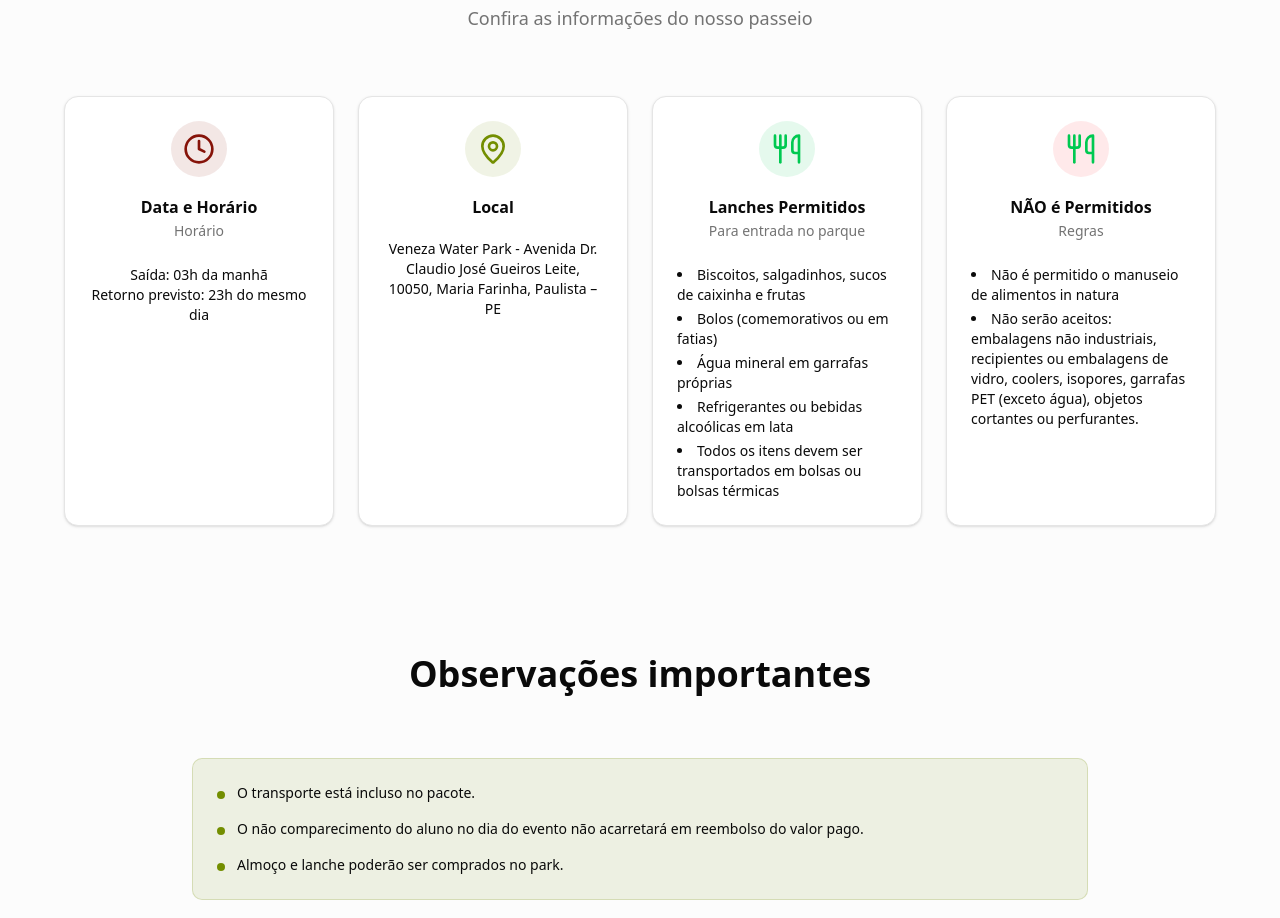
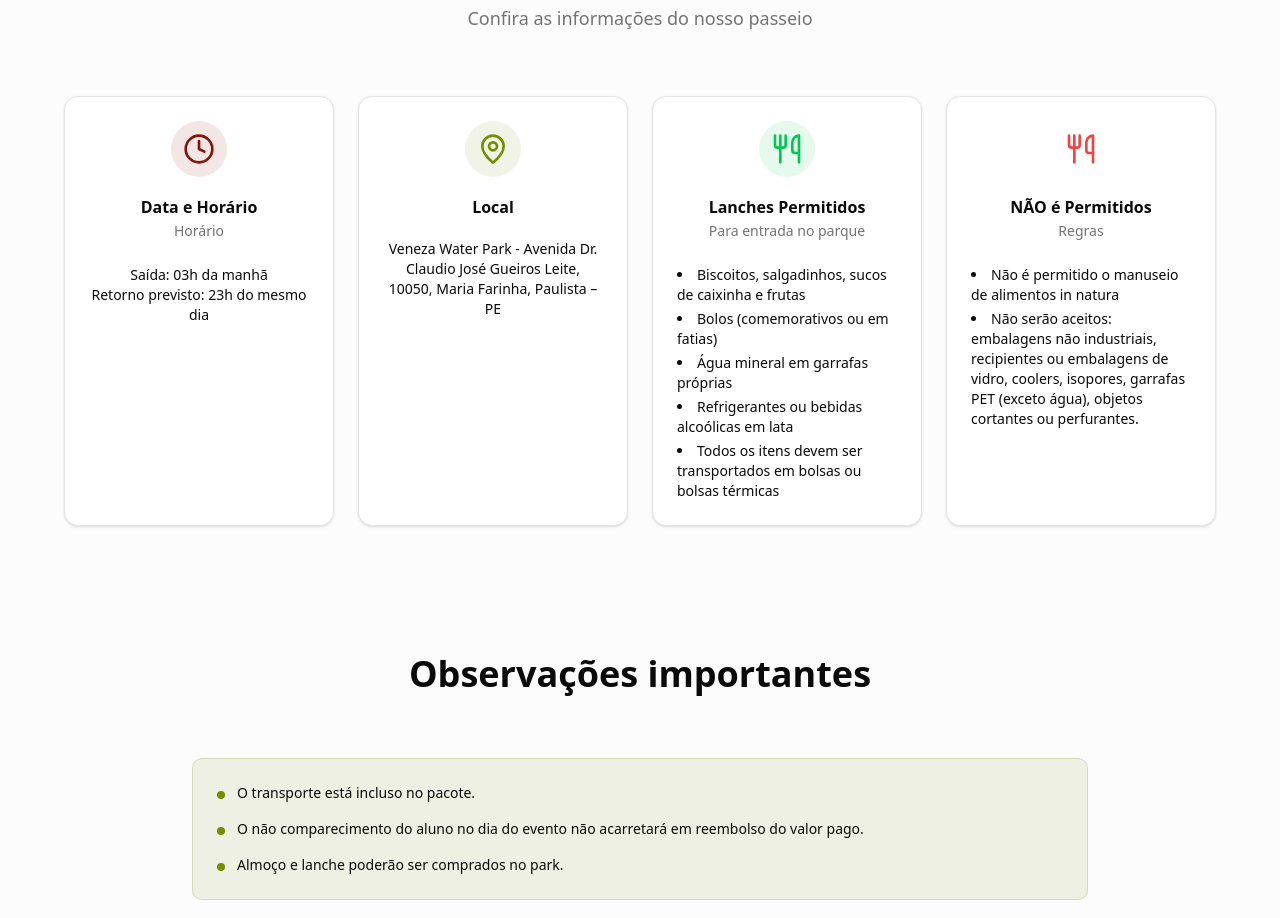
Before and after one commit to pedrologapp/amadeus-venezapark, a React (Vite) app: page / in a window 1280 px wide. Shown: the part 1740-2658 px from the top of the page. Built offline with nearby package versions, Linux system fonts and the light colour scheme.

Commit message:
Update App.jsx

```diff
--- a/src/App.jsx
+++ b/src/App.jsx
@@ -425,8 +425,8 @@ function App() {
             </Card>
             <Card className="card-hover">
               <CardHeader className="text-center">
-                <div className="mx-auto mb-4 p-3 bg-red-500/10 rounded-full w-fit">
-                  <Utensils className="h-8 w-8 text-green-500" />
+                <div className="mx-auto mb-4 p-3 bg-white-500/10 rounded-full w-fit">
+                  <Utensils className="h-8 w-8 text-red-500" />
                 </div>
                 <CardTitle>NÃO é Permitidos</CardTitle>
                 <CardDescription>Regras</CardDescription>
```
